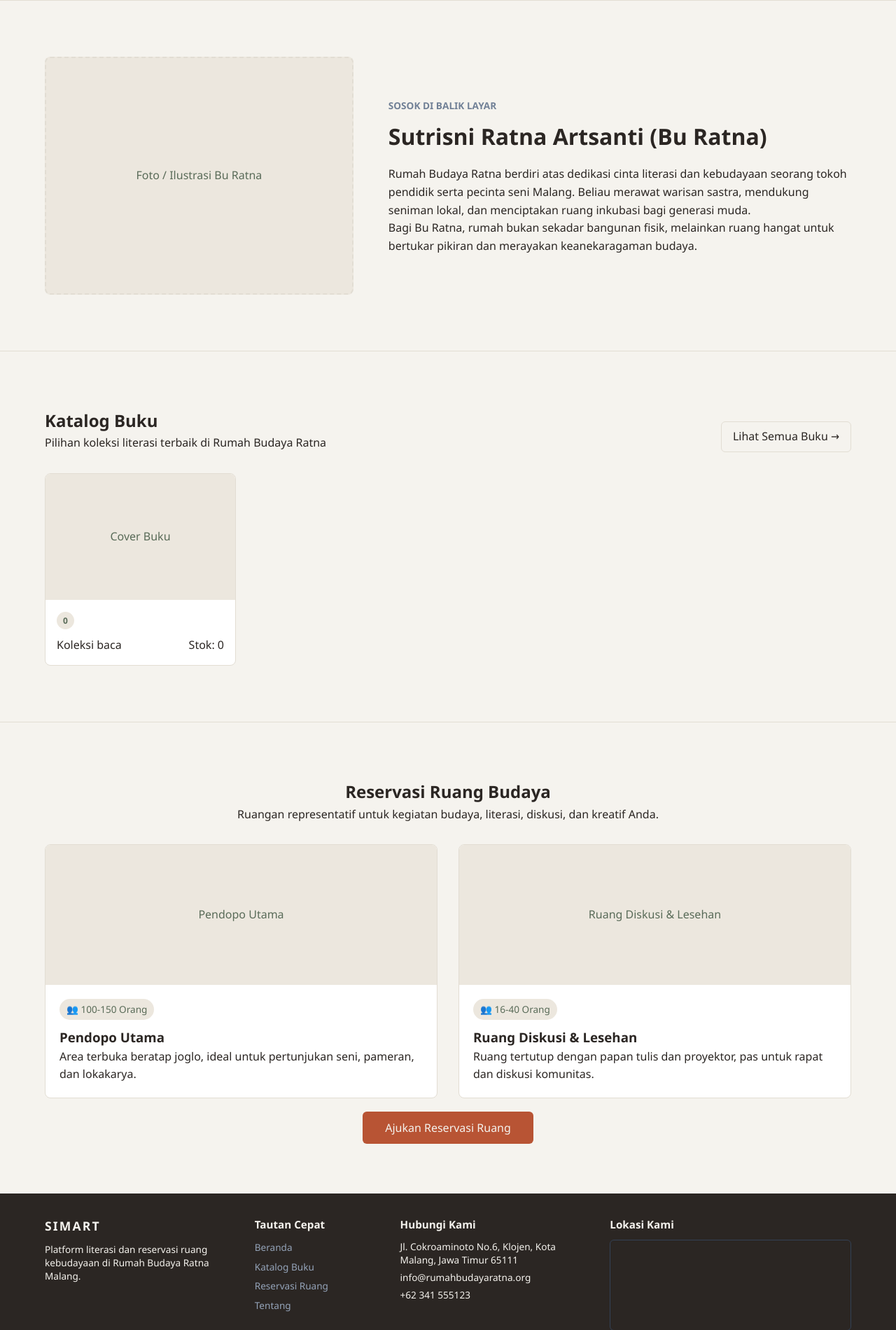
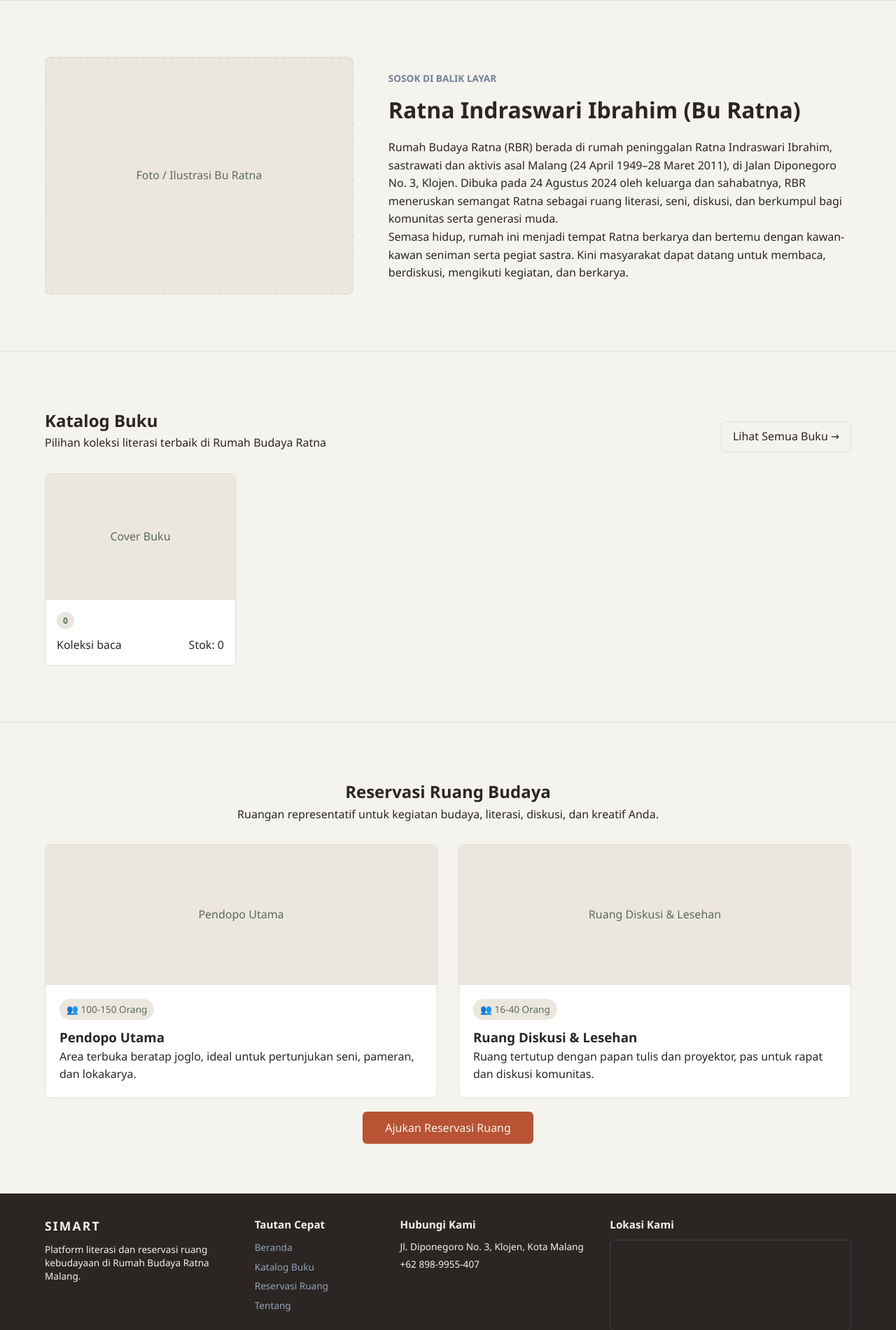
Before and after one commit to PBLRBR/RBR, a PHP site: page / in a window 1280 px wide. Shown: the part 800-2700 px from the top of the page at 70% size. Run offline with PHP 8.4, Linux system fonts and the light colour scheme; data that the repository does not hold is empty; some libraries are stand-ins or nearby versions; grey boxes are pictures that could not be loaded.

Commit message:
Changes on FrontPage

```diff
--- a/public/index.php
+++ b/public/index.php
@@ -68,9 +68,9 @@ foreach ($preview as $b) {
             </div>
             <div class="tentang-content">
                 <span class="sub-title">Sosok Di Balik Layar</span>
-                <h2>Sutrisni Ratna Artsanti (Bu Ratna)</h2>
-                <p>Rumah Budaya Ratna berdiri atas dedikasi cinta literasi dan kebudayaan seorang tokoh pendidik serta pecinta seni Malang. Beliau merawat warisan sastra, mendukung seniman lokal, dan menciptakan ruang inkubasi bagi generasi muda.</p>
-                <p>Bagi Bu Ratna, rumah bukan sekadar bangunan fisik, melainkan ruang hangat untuk bertukar pikiran dan merayakan keanekaragaman budaya.</p>
+                <h2>Ratna Indraswari Ibrahim (Bu Ratna)</h2>
+                <p>Rumah Budaya Ratna (RBR) berada di rumah peninggalan Ratna Indraswari Ibrahim, sastrawati dan aktivis asal Malang (24 April 1949–28 Maret 2011), di Jalan Diponegoro No. 3, Klojen. Dibuka pada 24 Agustus 2024 oleh keluarga dan sahabatnya, RBR meneruskan semangat Ratna sebagai ruang literasi, seni, diskusi, dan berkumpul bagi komunitas serta generasi muda.</p>
+                <p>Semasa hidup, rumah ini menjadi tempat Ratna berkarya dan bertemu dengan kawan-kawan seniman serta pegiat sastra. Kini masyarakat dapat datang untuk membaca, berdiskusi, mengikuti kegiatan, dan berkarya.</p>
             </div>
         </div>
     </section>
@@ -153,9 +153,9 @@ foreach ($preview as $b) {
             </div>
             <div class="footer-col">
                 <h4>Hubungi Kami</h4>
-                <p>Jl. Cokroaminoto No.6, Klojen, Kota Malang, Jawa Timur 65111</p>
-                <p>info@rumahbudayaratna.org</p>
-                <p>+62 341 555123</p>
+                <p>Jl. Diponegoro No. 3, Klojen, Kota Malang</p>
+                <p>+62 898-9955-407</p>
+
             </div>
             <div class="footer-col map-col">
                 <h4>Lokasi Kami</h4>
```
Also changed, not shown: public/katalog.php (+20 -2 lines), public/tentang.php (+4 -4 lines).
